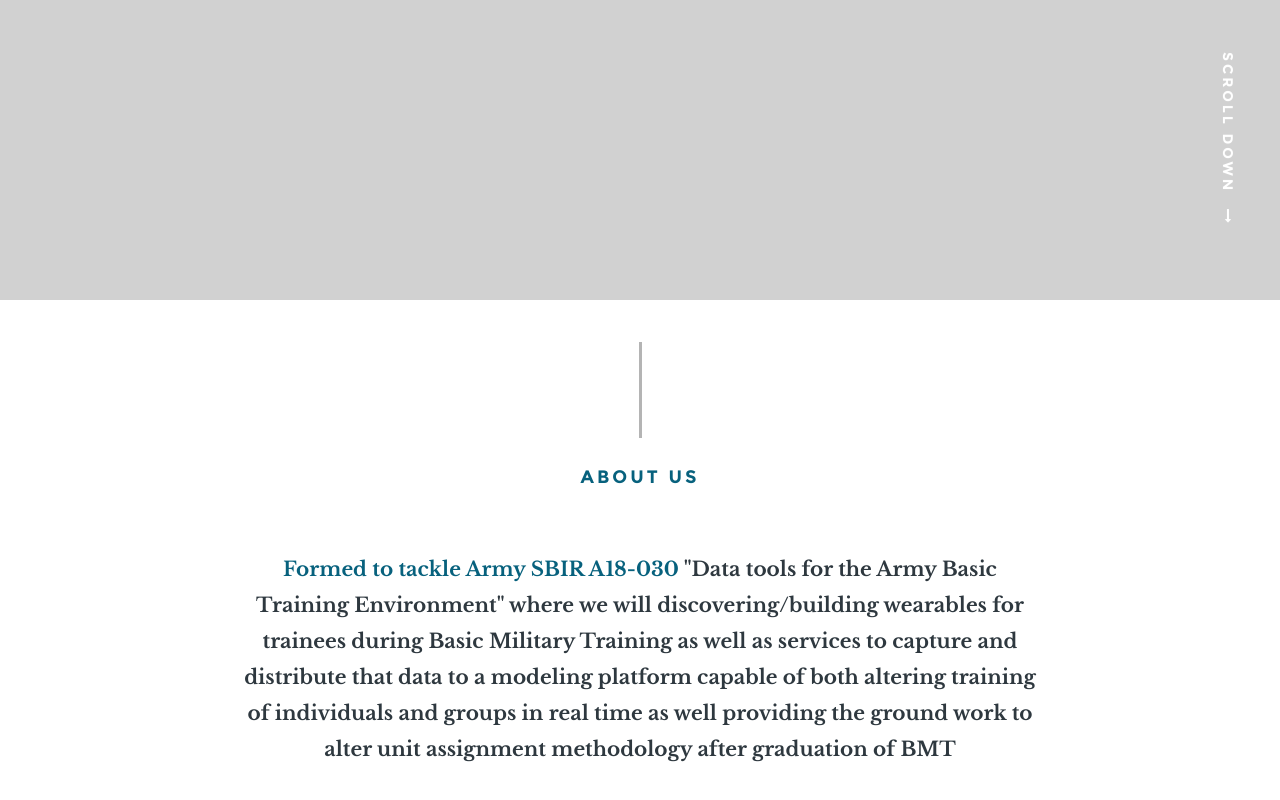
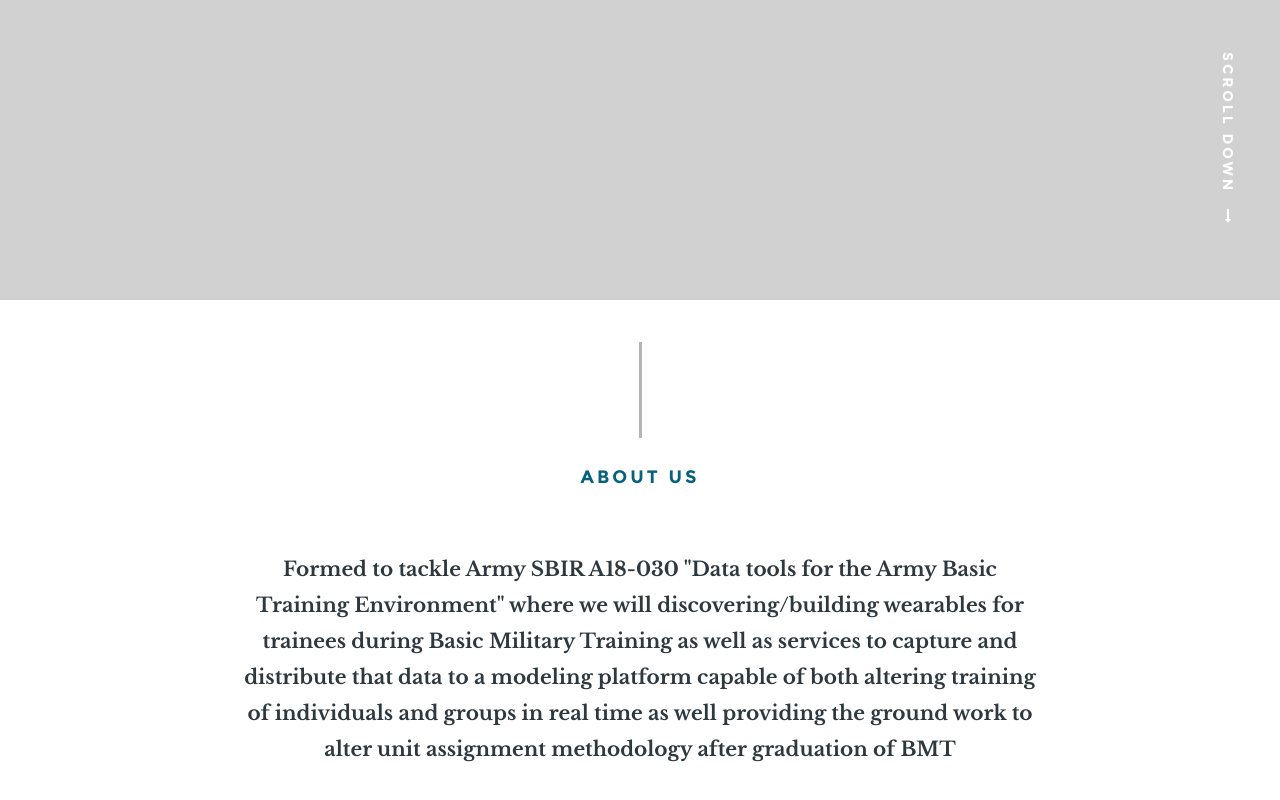
Before and after one commit to jlind0/mil.API.fit, a plain HTML site: page index.html in a window 1280 px wide. Shown: the part 504-1304 px from the top of the page. Drawn offline with Linux system fonts and the light colour scheme.

Commit message:
Update index.html

```diff
--- a/index.html
+++ b/index.html
@@ -82,7 +82,7 @@
 
 				<div class="intro">
 					<h3 class="animate-this">About Us</h3>
-	   			<p class="lead animate-this"><span>Formed to tackle Army SBIR A18-030</span> "Data tools for the Army Basic Training Environment" where we will discovering/building wearables for trainees during Basic Military Training as well as services to capture and distribute that data to a modeling platform capable of both altering training of individuals and groups in real time as well providing the ground work to alter unit assignment methodology after graduation of BMT</p>
+	   			<p class="lead animate-this"><span></span>Formed to tackle Army SBIR A18-030 "Data tools for the Army Basic Training Environment" where we will discovering/building wearables for trainees during Basic Military Training as well as services to capture and distribute that data to a modeling platform capable of both altering training of individuals and groups in real time as well providing the ground work to alter unit assignment methodology after graduation of BMT</p>
 				</div>
 
    		</div> <!-- end col-full  -->
```
